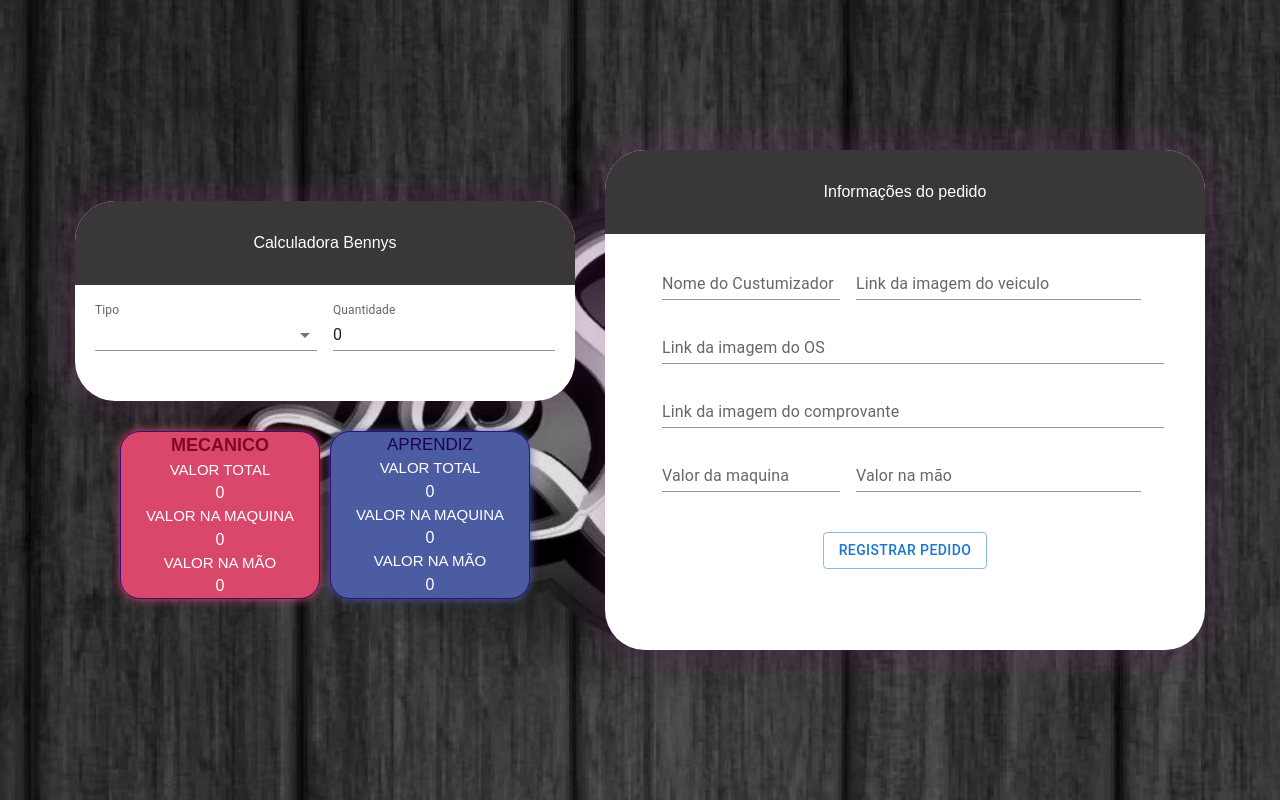
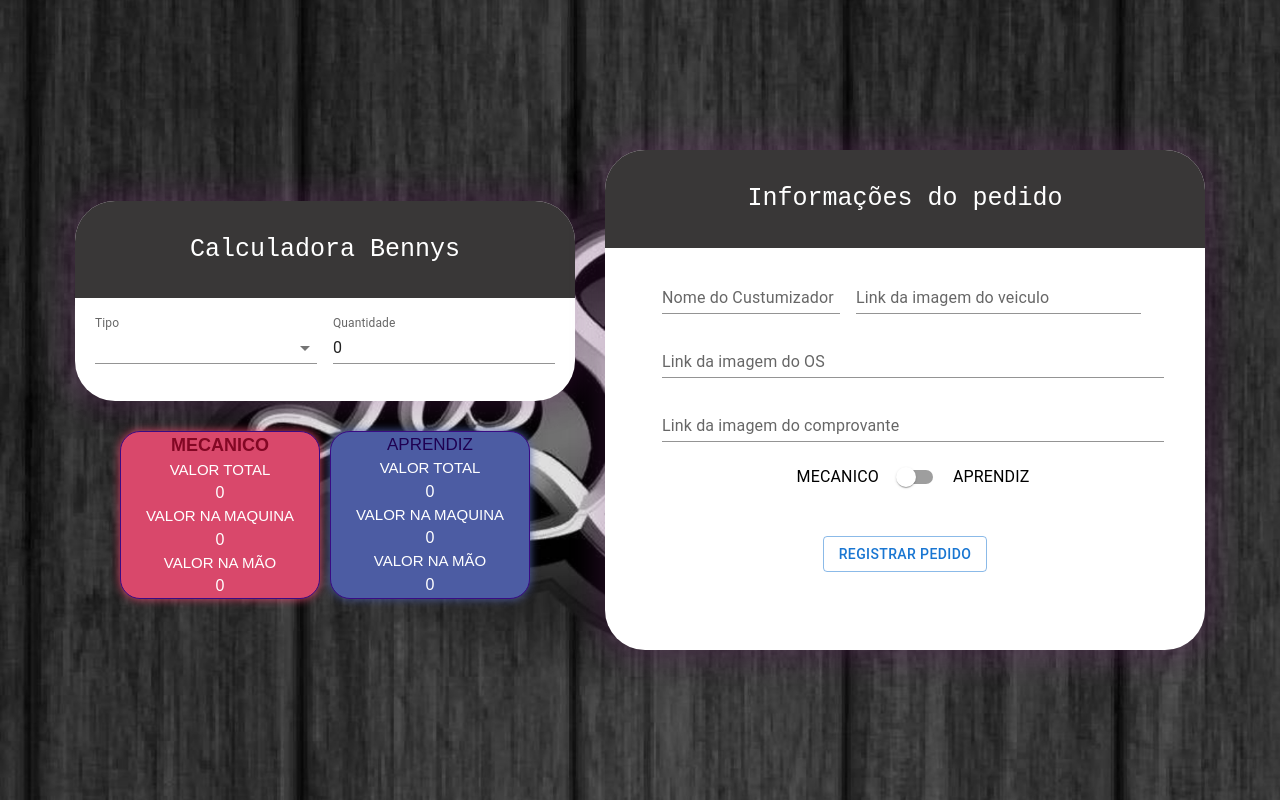
Before and after one commit to EllysonAlves/NEXTJS-CALCULADORA-LSCUSTOM-GTARP, a Next.js app: page / in a window 1280 px wide. Built offline with nearby package versions, Linux system fonts and the light colour scheme.

Commit message:
add Loading no btn submit+switch , Change font H1

```diff
--- a/src/pages/index.module.css
+++ b/src/pages/index.module.css
@@ -41,6 +41,8 @@
   .boxTitulo h1{
     color: white;
     text-align: center;
+    font-size: 25px;
+    font-family: 'Courier New', Courier, monospace;
   }
   .boxInputs1{
     width: 100%;
--- a/src/pages/index.tsx
+++ b/src/pages/index.tsx
@@ -8,6 +8,12 @@
 import { SelectChangeEvent } from '@mui/material/Select';
 import TextField from '@mui/material/TextField';
 import Button from '@mui/material/Button';
+import Switch from '@mui/material/Switch';
+import Stack from '@mui/material/Stack';
+import Typography from '@mui/material/Typography';
+import { styled } from '@mui/material/styles';
+import CircularProgress from '@mui/material/CircularProgress';
+import { green,blue } from '@mui/material/colors';
 
 
 export default function Home() {
@@ -23,19 +29,37 @@
 
   const handleNumero2Change = (e: SelectChangeEvent) => {
     setValue2(Number(e.target.value));
+    updateValores(Number(e.target.value), value1);
   };
 
   const handleNumero1Change = (e: React.ChangeEvent<HTMLInputElement>) => {
     setValue1(Number(e.target.value));
+    updateValores(value2, Number(e.target.value));
+  };
+
+  const updateValores = (tipo: number, quantidade: number) => {
+    const result = tipo * quantidade;
+    const valorMecanico = result * 0.35;
+    const valorAprendiz = result * 0.30;
+    const valorMaquina = result - valorMecanico;
+    const valorMaquinaAprendiz = result - valorAprendiz;
+    const valorMaoAprendiz = result - valorMaquinaAprendiz;
+    const valorMao = result - valorMaquina;
+
+    setFormData({
+      ...formData,
+      valorEmpresa: valorMaquina,
+      valorMaoDeObra: valorMao,
+    });
   };
 
   const result = value1 * value2;
   const valorMecanico = result * 0.35;
   const valorAprendiz = result * 0.30;
   const valorMaquina = result - valorMecanico;
-  const valorMaquinaAprendiz = result - valorAprendiz;
+  const valorMaquinaAprendiz = result * 0.7; // Aprendiz usa 70% do valor total
+  const valorMao = result - valorMaquina;
   const valorMaoAprendiz = result - valorMaquinaAprendiz;
-  const valorMao = result - valorMaquina;
 
 
   console.log({value1})
@@ -60,14 +84,12 @@
     imgVeiculo: '',
     imgOS: '',
     imgComprovante: '',
-    valorEmpresa: null,
-    valorMaoDeObra: null,
+    valorEmpresa: 0,
+    valorMaoDeObra: 0,
     result: 0,
-
 
   });
 
-  console.log(formData)
 
   const handleText1Change = (e: React.ChangeEvent<HTMLInputElement>) => {
     setVendedor(e.target.value);
@@ -88,11 +110,14 @@
   const handleSubmit = async (e: React.FormEvent) => {
     e.preventDefault();
 
-    // validação dos campos
-    if (!formData.costumizador || !formData.imgComprovante || !formData.imgVeiculo || !formData.imgOS || !formData.valorEmpresa || !formData.valorMaoDeObra) {
+    const formDataValid = formData.costumizador && formData.imgComprovante && formData.imgVeiculo && formData.imgOS && formData.valorEmpresa && formData.valorMaoDeObra && formData.result;
+
+    if (!formDataValid) {
       alert('Por favor, preencha todos os campos obrigatórios.');
       return;
-    } else {
+    }
+
+    try {
       const response = await fetch('/api/route', {
         method: 'POST',
         body: JSON.stringify(formData),
@@ -102,21 +127,28 @@
       });
 
       if (response.status === 405) {
-        // Tratar o caso em que o método não é permitido
         console.error('Método não permitido. Verifique a configuração do servidor.');
         alert('Erro no servidor. Tente novamente mais tarde.');
+        setError(true);
       } else {
-        // Continuar como antes
         const content = await response.json();
         console.log(content);
-        alert(content.data.tableRange);
         setVendedor('');
         setCliente('');
         setImgVeiculo('');
         setImg('');
+        alert('Pedido registrado com sucesso!!');
       }
+    } catch (error) {
+      console.error('Erro ao enviar o formulário:', error);
+      setError(true);
+    } finally {
+      setSuccess(true);
+      setLoading(false);
     }
   };
+
+
 
   const handleInputChange = (e: React.ChangeEvent<HTMLInputElement>) => {
     const { name, value } = e.target;
@@ -132,6 +164,120 @@
   formData.result = result;
   formData.tipo = value2;
   formData.quantidade = value1;
+
+  const AntSwitch = styled(Switch)(({ theme }) => ({
+        width: 35,
+        height: 17,
+        padding: 0,
+        display: 'flex',
+        '&:active': {
+          '& .MuiSwitch-thumb': {
+            width: 15,
+          },
+          '& .MuiSwitch-switchBase.Mui-checked': {
+            transform: 'translateX(9px)',
+          },
+        },
+        '& .MuiSwitch-switchBase': {
+          padding: 2,
+          '&.Mui-checked': {
+            transform: 'translateX(19px)',
+            color: '#fff',
+            '& + .MuiSwitch-track': {
+              opacity: 1,
+              backgroundColor: theme.palette.mode === 'dark' ? '#177ddc' : '#1890ff',
+            },
+          },
+        },
+        '& .MuiSwitch-thumb': {
+          boxShadow: '0 2px 4px 0 rgb(0 35 11 / 20%)',
+          width: 12,
+          height: 12,
+          borderRadius: 6,
+          transition: theme.transitions.create(['width'], {
+            duration: 200,
+          }),
+        },
+        '& .MuiSwitch-track': {
+          borderRadius: 16 / 2,
+          opacity: 1,
+          backgroundColor:
+            theme.palette.mode === 'dark' ? 'rgba(255,255,255,.35)' : 'rgba(0,0,0,.25)',
+          boxSizing: 'border-box',
+        },
+      }));
+
+      // button loading submit
+
+      const [loading, setLoading] = React.useState(false);
+      const [success, setSuccess] = React.useState(false);
+      const [error, setError] = React.useState(false);
+      const timer = React.useRef<number>();
+
+      const buttonSx = {
+            ...(success && {
+              bgcolor:  green[50],
+              '&:hover': {
+                bgcolor: green[700],
+              },
+            }),
+          };
+
+          React.useEffect(() => {
+            return () => {
+              clearTimeout(timer.current);
+            };
+          }, []);
+
+          const handleButtonClick = (event: React.FormEvent) => {
+            if (!loading) {
+              setSuccess(false);
+              setLoading(true);
+              setError(false);
+
+              handleSubmit(event); // Chama a submissão do formulário passando o evento
+            }
+          };
+          // termina aqui
+
+      const [checked, setChecked] = React.useState(false);
+
+      const [myData, setMyData] = React.useState<number>(0);
+
+      const handleChange = (event: React.ChangeEvent<HTMLInputElement>) => {
+        setChecked(event.target.checked);
+
+        let newValorEmpresa = 0;
+        let newValorMaoDeObra = 0;
+
+        if (!event.target.checked) {
+          // se for mecânico
+          newValorEmpresa = valorMaquina;
+          newValorMaoDeObra = valorMao;
+          setMyData(1); // Altera myData para 1
+        } else {
+          // se for aprendiz
+          newValorEmpresa = valorMaquinaAprendiz;
+          newValorMaoDeObra = valorMaoAprendiz;
+          setMyData(2); // Altera myData para 2
+        }
+
+        setFormData({
+          ...formData,
+          valorEmpresa: newValorEmpresa,
+          valorMaoDeObra: newValorMaoDeObra,
+        });
+
+        console.log(`valor da valorEmpresa é ${newValorEmpresa}`);
+        console.log(`valor da valorMaoDeObra é ${newValorMaoDeObra}`);
+      };
+
+      console.log(`valor da valorEmpresa é ${formData.valorEmpresa}`);
+      console.log(`valor da valorEmpresa é ${formData.valorMaoDeObra}`);
+      console.log(`valorMaquina: ${valorMaquina}`);
+      console.log(`valorMao: ${valorMao}`);
+      console.log(`valorMaquinaAprendiz: ${valorMaquinaAprendiz}`);
+      console.log(`valorMaoAprendiz: ${valorMaoAprendiz}`);
 
   return (
       <main className={styles.main}>
@@ -278,35 +424,43 @@
                     variant="standard"
                   />
               </FormControl>
-              <FormControl sx={{ m: 1, width: '20ch' }}>
-                <TextField
-                    value={formData.valorEmpresa}
-                    onChange={handleInputChange}
-                    id="filled-number"
-                    label="Valor da maquina"
-                    name='valorEmpresa'
-                    type="number"
-                    variant="standard"
+              <FormControl fullWidth sx={{ m: 1 }}>
+                <Stack direction="row" spacing={1} alignItems="center" sx={{ justifyContent: 'center', mb:4 }}>
+                  <Typography sx={{ color: 'black' }}>MECANICO</Typography>
+                  <Switch
+                    checked={checked}
+                    onChange={handleChange}
+                    inputProps={{ 'aria-label': 'controlled' }}
                   />
-              </FormControl>
-              <FormControl sx={{ m: 1, width: '32ch' }}>
-                <TextField
-                    value={formData.valorMaoDeObra}
-                    onChange={handleInputChange}
-                    id="filled-number"
-                    label="Valor na mão"
-                    name='valorMaoDeObra'
-                    type="number"
-                    variant="standard"
-                  />
+                  <Typography sx={{ color: 'black' }}>APRENDIZ</Typography>
+                </Stack>
               </FormControl>
               <input value={formData.result} type="hidden" name="result" id="" />
               <input value={formData.quantidade} type="hidden" name="quantidade" id="" />
               <input value={formData.tipo} type="hidden" name="tipo" id="" />
             </div>
-            <Button sx={{ mt: 4 }} type="submit" variant="outlined">
-                Registrar Pedido
+            <Button
+              variant="outlined"
+              sx={buttonSx}
+              type="submit"
+              disabled={loading}
+              onClick={handleButtonClick}
+            >
+              {loading ? 'Enviando...' : success ? 'Sucesso!' : error ? 'Falha ao Enviar' : 'Registrar Pedido'}
             </Button>
+            {loading && (
+              <CircularProgress
+                size={24}
+                sx={{
+                  color: green[500],
+                  position: 'relative',
+                  bottom: '4%',
+                  right: '0',
+                  marginTop: '-12px',
+                  marginLeft: '-12px',
+                }}
+              />
+            )}
         </form>
 
       </main>
```
Also changed, not shown: src/pages/api/route.ts (line endings or trailing spaces).
